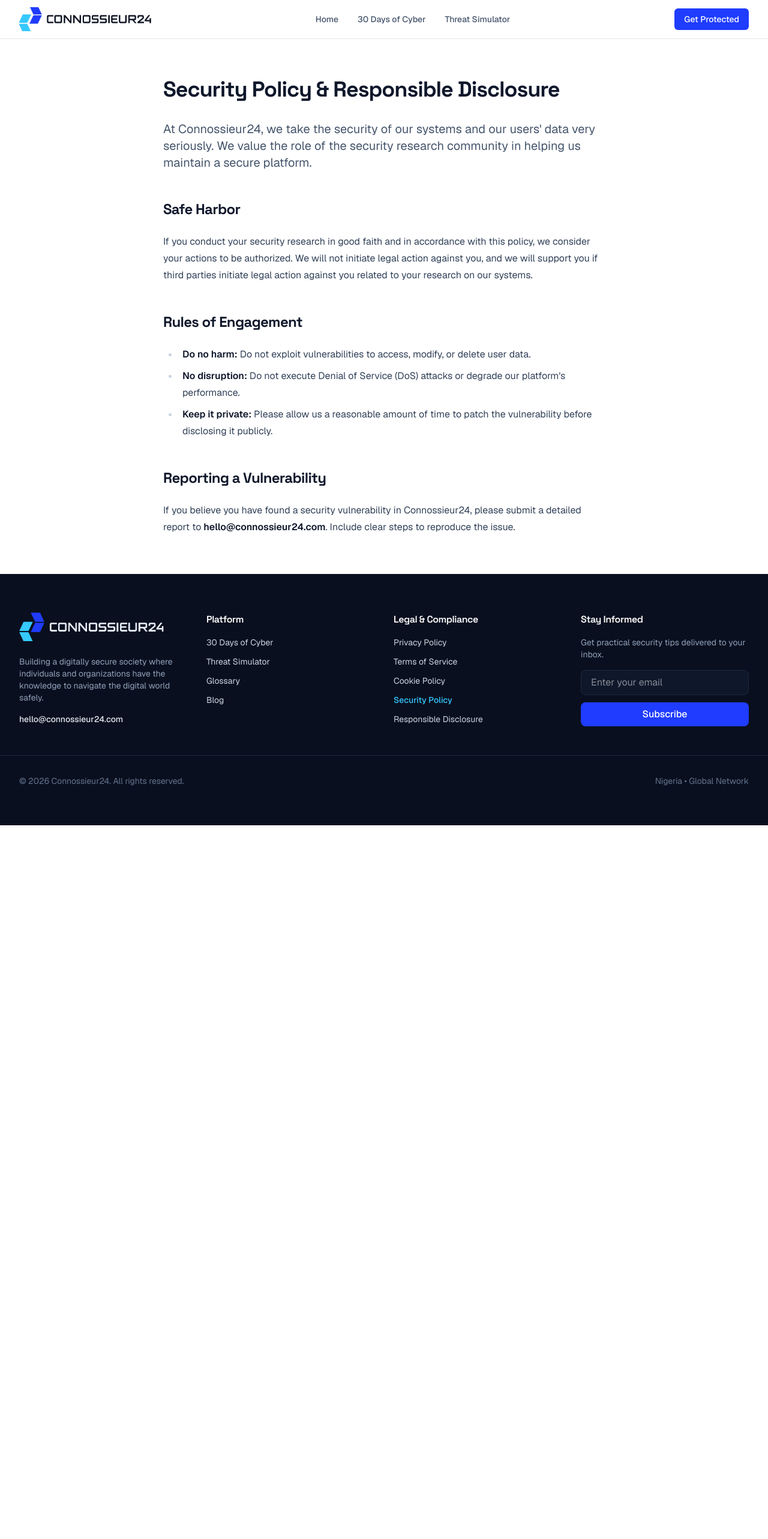
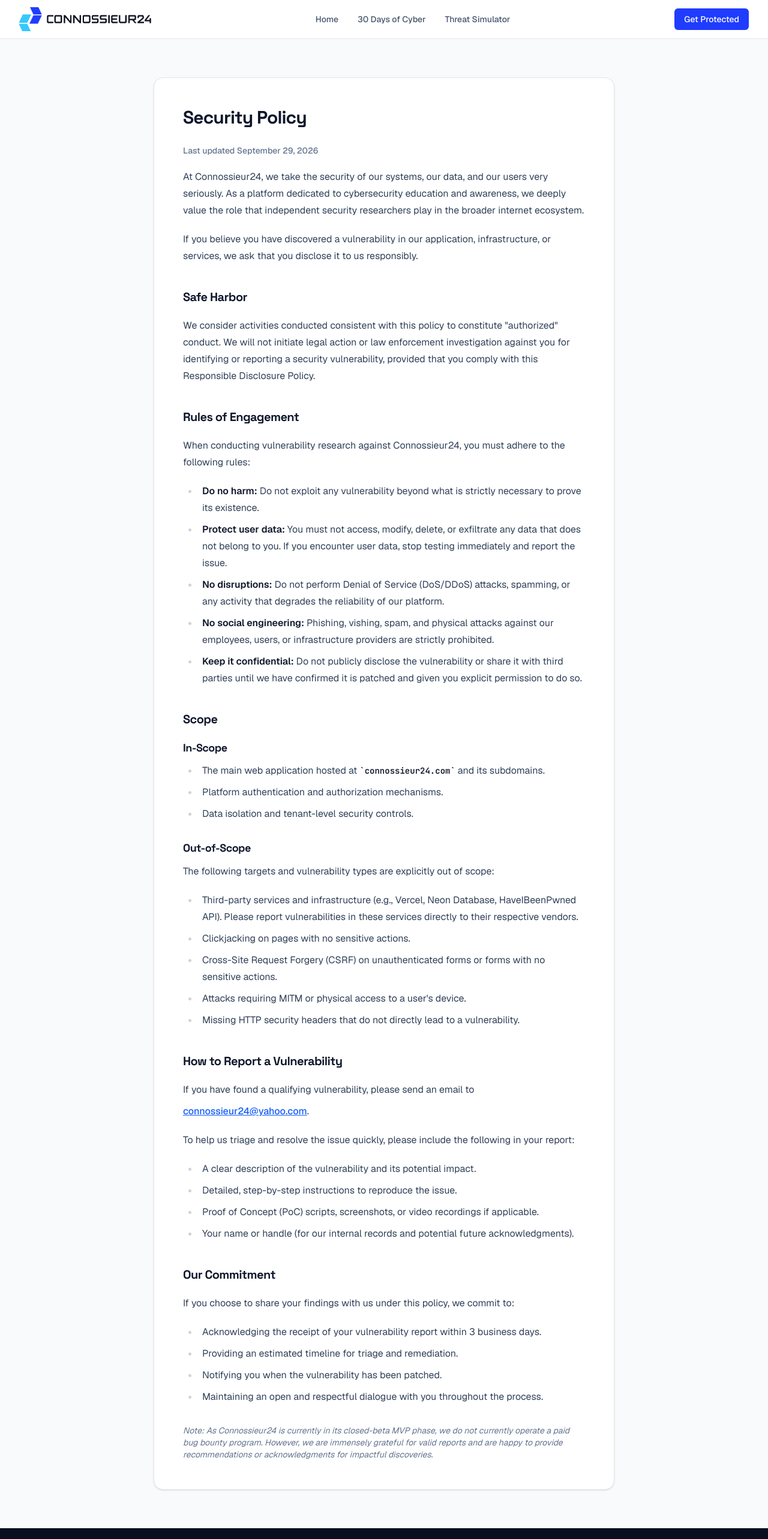
Before and after one commit to Danielwelao/Connossieur24--web, a Next.js app: page /security in a window 1280 px wide. Shown: the top 2566 px of the page at 60% size. Before the commit the page ends 1376 px from the top, so only its background shows below. Built offline with nearby package versions, Linux system fonts and the light colour scheme.

Commit message:
chore(config): update global contact email to connossieur24@yahoo.com

```diff
--- a/app/security/page.tsx
+++ b/app/security/page.tsx
@@ -1,30 +1,79 @@
+import Link from "next/link";
+
 export default function SecurityPolicy() {
   return (
-    <div className="max-w-3xl mx-auto px-4 py-16">
-      <article className="prose prose-slate prose-blue max-w-none">
-        <h1 className="text-4xl font-bold mb-8">Security Policy & Responsible Disclosure</h1>
+    <div className="min-h-screen bg-slate-50 py-16 px-4 sm:px-6 lg:px-8">
+      <div className="max-w-3xl mx-auto bg-white border border-slate-200 rounded-2xl shadow-sm p-8 md:p-12">
+        <article className="prose prose-slate prose-blue max-w-none prose-headings:font-bold prose-h1:text-3xl prose-h2:text-xl prose-h3:text-lg prose-a:text-blue-600">
+          <h1>Security Policy</h1>
+          <p className="text-sm text-slate-500 font-medium">Last updated September 29, 2026</p>
 
-        <p className="lead text-xl text-slate-600 mb-8">
-          At Connossieur24, we take the security of our systems and our users' data very seriously. We value the role of the security research community in helping us maintain a secure platform.
+          <p>
+            At Connossieur24, we take the security of our systems, our data, and our users very seriously. As a platform dedicated to cybersecurity education and awareness, we deeply value the role that independent security researchers play in the broader internet ecosystem.
+          </p>
+          <p>
+            If you believe you have discovered a vulnerability in our application, infrastructure, or services, we ask that you disclose it to us responsibly.
           </p>
 
           <h2>Safe Harbor</h2>
           <p>
-          If you conduct your security research in good faith and in accordance with this policy, we consider your actions to be authorized. We will not initiate legal action against you, and we will support you if third parties initiate legal action against you related to your research on our systems.
+            We consider activities conducted consistent with this policy to constitute &quot;authorized&quot; conduct. We will not initiate legal action or law enforcement investigation against you for identifying or reporting a security vulnerability, provided that you comply with this Responsible Disclosure Policy.
           </p>
 
           <h2>Rules of Engagement</h2>
+          <p>When conducting vulnerability research against Connossieur24, you must adhere to the following rules:</p>
           <ul>
-          <li><strong>Do no harm:</strong> Do not exploit vulnerabilities to access, modify, or delete user data.</li>
-          <li><strong>No disruption:</strong> Do not execute Denial of Service (DoS) attacks or degrade our platform's performance.</li>
-          <li><strong>Keep it private:</strong> Please allow us a reasonable amount of time to patch the vulnerability before disclosing it publicly.</li>
+            <li><strong>Do no harm:</strong> Do not exploit any vulnerability beyond what is strictly necessary to prove its existence.</li>
+            <li><strong>Protect user data:</strong> You must not access, modify, delete, or exfiltrate any data that does not belong to you. If you encounter user data, stop testing immediately and report the issue.</li>
+            <li><strong>No disruptions:</strong> Do not perform Denial of Service (DoS/DDoS) attacks, spamming, or any activity that degrades the reliability of our platform.</li>
+            <li><strong>No social engineering:</strong> Phishing, vishing, spam, and physical attacks against our employees, users, or infrastructure providers are strictly prohibited.</li>
+            <li><strong>Keep it confidential:</strong> Do not publicly disclose the vulnerability or share it with third parties until we have confirmed it is patched and given you explicit permission to do so.</li>
           </ul>
 
-        <h2>Reporting a Vulnerability</h2>
+          <h2>Scope</h2>
+          <h3>In-Scope</h3>
+          <ul>
+            <li>The main web application hosted at <code>connossieur24.com</code> and its subdomains.</li>
+            <li>Platform authentication and authorization mechanisms.</li>
+            <li>Data isolation and tenant-level security controls.</li>
+          </ul>
+
+          <h3>Out-of-Scope</h3>
+          <p>The following targets and vulnerability types are explicitly out of scope:</p>
+          <ul>
+            <li>Third-party services and infrastructure (e.g., Vercel, Neon Database, HaveIBeenPwned API). Please report vulnerabilities in these services directly to their respective vendors.</li>
+            <li>Clickjacking on pages with no sensitive actions.</li>
+            <li>Cross-Site Request Forgery (CSRF) on unauthenticated forms or forms with no sensitive actions.</li>
+            <li>Attacks requiring MITM or physical access to a user&apos;s device.</li>
+            <li>Missing HTTP security headers that do not directly lead to a vulnerability.</li>
+          </ul>
+
+          <h2>How to Report a Vulnerability</h2>
           <p>
-          If you believe you have found a security vulnerability in Connossieur24, please submit a detailed report to <strong>hello@connossieur24.com</strong>. Include clear steps to reproduce the issue.
+            If you have found a qualifying vulnerability, please send an email to <strong><a href="mailto:connossieur24@yahoo.com" className="text-blue-600 hover:underline mt-2 inline-block">connossieur24@yahoo.com</a></strong>.
+          </p>
+          <p>To help us triage and resolve the issue quickly, please include the following in your report:</p>
+          <ul>
+            <li>A clear description of the vulnerability and its potential impact.</li>
+            <li>Detailed, step-by-step instructions to reproduce the issue.</li>
+            <li>Proof of Concept (PoC) scripts, screenshots, or video recordings if applicable.</li>
+            <li>Your name or handle (for our internal records and potential future acknowledgments).</li>
+          </ul>
+
+          <h2>Our Commitment</h2>
+          <p>If you choose to share your findings with us under this policy, we commit to:</p>
+          <ul>
+            <li>Acknowledging the receipt of your vulnerability report within 3 business days.</li>
+            <li>Providing an estimated timeline for triage and remediation.</li>
+            <li>Notifying you when the vulnerability has been patched.</li>
+            <li>Maintaining an open and respectful dialogue with you throughout the process.</li>
+          </ul>
+
+          <p className="mt-8 text-sm text-slate-500 italic">
+            Note: As Connossieur24 is currently in its closed-beta MVP phase, we do not currently operate a paid bug bounty program. However, we are immensely grateful for valid reports and are happy to provide recommendations or acknowledgments for impactful discoveries.
           </p>
         </article>
       </div>
+    </div>
   );
 }
--- a/components/Footer.tsx
+++ b/components/Footer.tsx
@@ -61,7 +61,7 @@
             Building a digitally secure society where individuals and organizations have the knowledge to navigate the digital world safely.
           </p>
           <p className="text-sm font-medium text-slate-200">
-            hello@connossieur24.com
+            <strong><a href="mailto:connossieur24@yahoo.com">connossieur24@yahoo.com</a> </strong>
           </p>
         </div>
 
@@ -80,11 +80,10 @@
         <div>
           <h3 className="text-white font-semibold mb-4">Legal & Compliance</h3>
           <ul className="space-y-3 text-sm">
-            <li><Link href="#" className="hover:text-brand-cyan transition-colors">Privacy Policy</Link></li>
-            <li><Link href="#" className="hover:text-brand-cyan transition-colors">Terms of Service</Link></li>
-            <li><Link href="#" className="hover:text-brand-cyan transition-colors">Cookie Policy</Link></li>
+            <li><Link href="/privacy" className="hover:text-brand-cyan transition-colors">Privacy Policy</Link></li>
+            <li><Link href="/terms" className="hover:text-brand-cyan transition-colors">Terms of Service</Link></li>
+            <li><Link href="/cookies" className="hover:text-brand-cyan transition-colors">Cookie Policy</Link></li>
             <li><Link href="/security" className="text-brand-cyan hover:text-blue-300 transition-colors font-medium">Security Policy</Link></li>
-            <li><Link href="#" className="hover:text-brand-cyan transition-colors">Responsible Disclosure</Link></li>
           </ul>
         </div>
 
--- a/package.json
+++ b/package.json
@@ -14,7 +14,6 @@
   },
   "dependencies": {
     "@prisma/client": "^6.19.3",
-    "@tailwindcss/typography": "^0.5.20",
     "date-fns": "^4.4.0",
     "dotenv": "^18.0.1",
     "framer-motion": "^13.2.0",
@@ -27,6 +26,7 @@
   },
   "devDependencies": {
     "@tailwindcss/postcss": "^4",
+    "@tailwindcss/typography": "^0.5.20",
     "@types/node": "^20",
     "@types/react": "^19",
     "@types/react-dom": "^19",
```
Also changed, not shown: 1 other file (tests, documents, lock files or other folders). Lines whose indentation alone changed are shown as unchanged.
